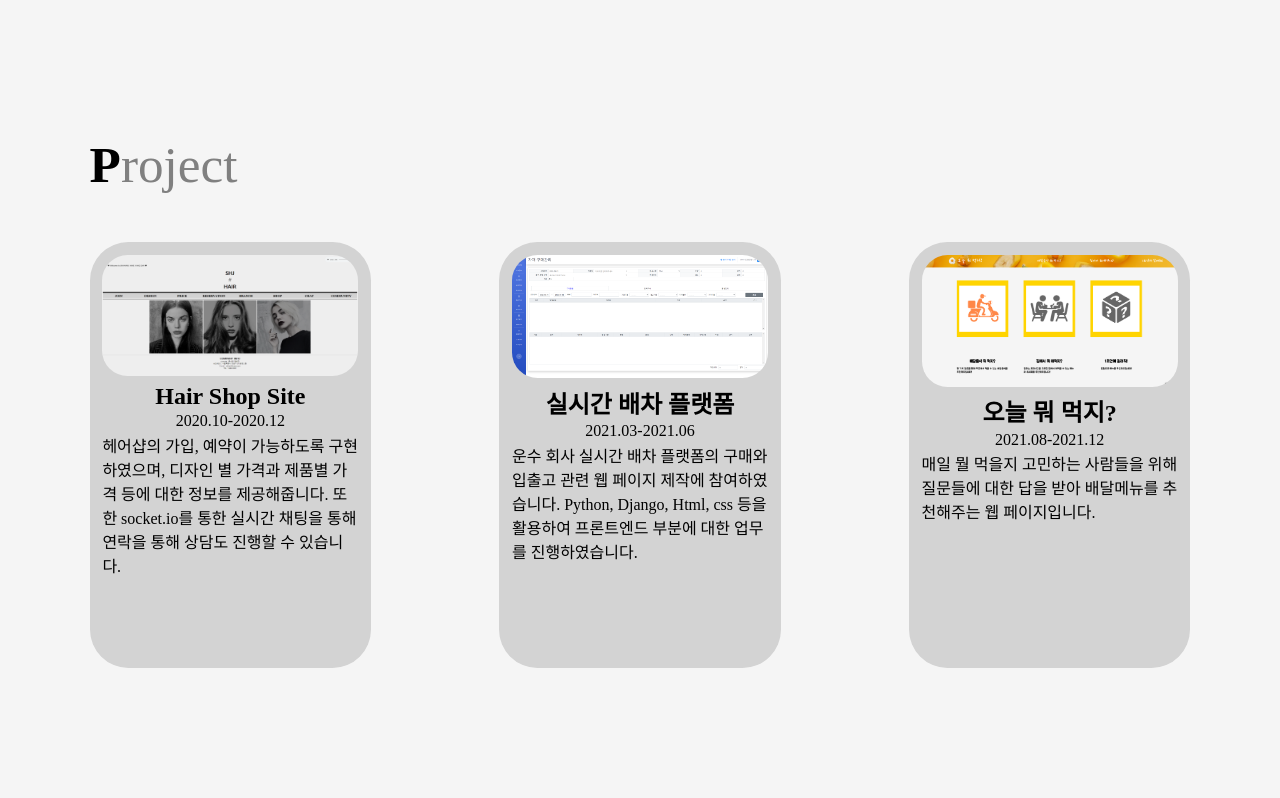
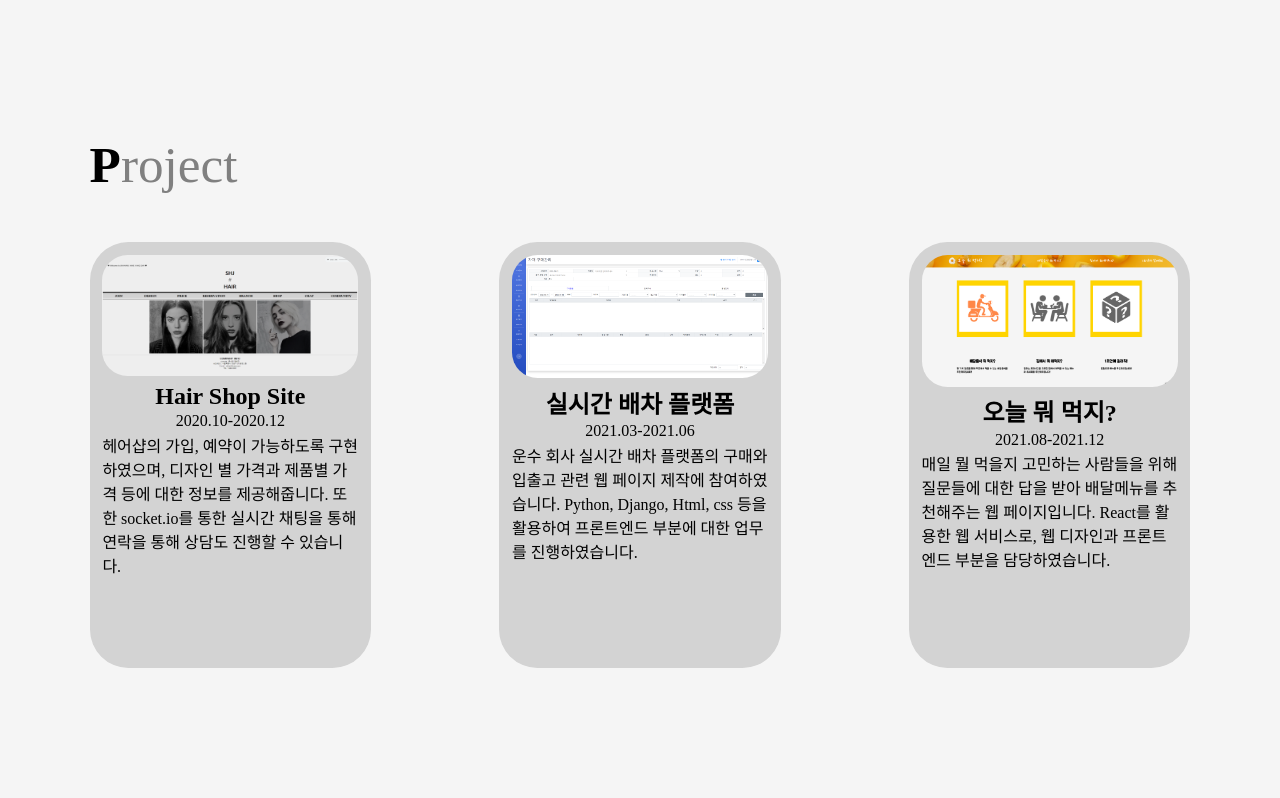
Before and after one commit to suya02/Portfolio, a Django app: page / in a window 1280 px wide. Shown: the part 1601-2399 px from the top of the page. Run offline with Django 3.2, Linux system fonts and the light colour scheme.

Commit message:
중간 저장

```diff
--- a/blog/templates/blog/main.html
+++ b/blog/templates/blog/main.html
@@ -236,7 +236,7 @@
                     <li style="padding-left: 0"><img src="/static/images/wswet.png" class="project_image"/></li>
                     <li style="text-align: center; padding-left: 0; padding-top: 0.2vw;"><h2>오늘 뭐 먹지?</h2></li>
                     <li style="text-align: center; padding-left: 0; padding-top: 0.2vw;">2021.08-2021.12</li>
-                    <li style="padding-left: 0; padding-top: 0.2vw;">매일 뭘 먹을지 고민하는 사람들을 위해 질문들에 대한 답을 받아 배달메뉴를 추천해주는 웹 페이지입니다.</li>
+                    <li style="padding-left: 0; padding-top: 0.2vw;">매일 뭘 먹을지 고민하는 사람들을 위해 질문들에 대한 답을 받아 배달메뉴를 추천해주는 웹 페이지입니다. React를 활용한 웹 서비스로, 웹 디자인과 프론트엔드 부분을 담당하였습니다.</li>
                 </ui>
 
             </div>
```
